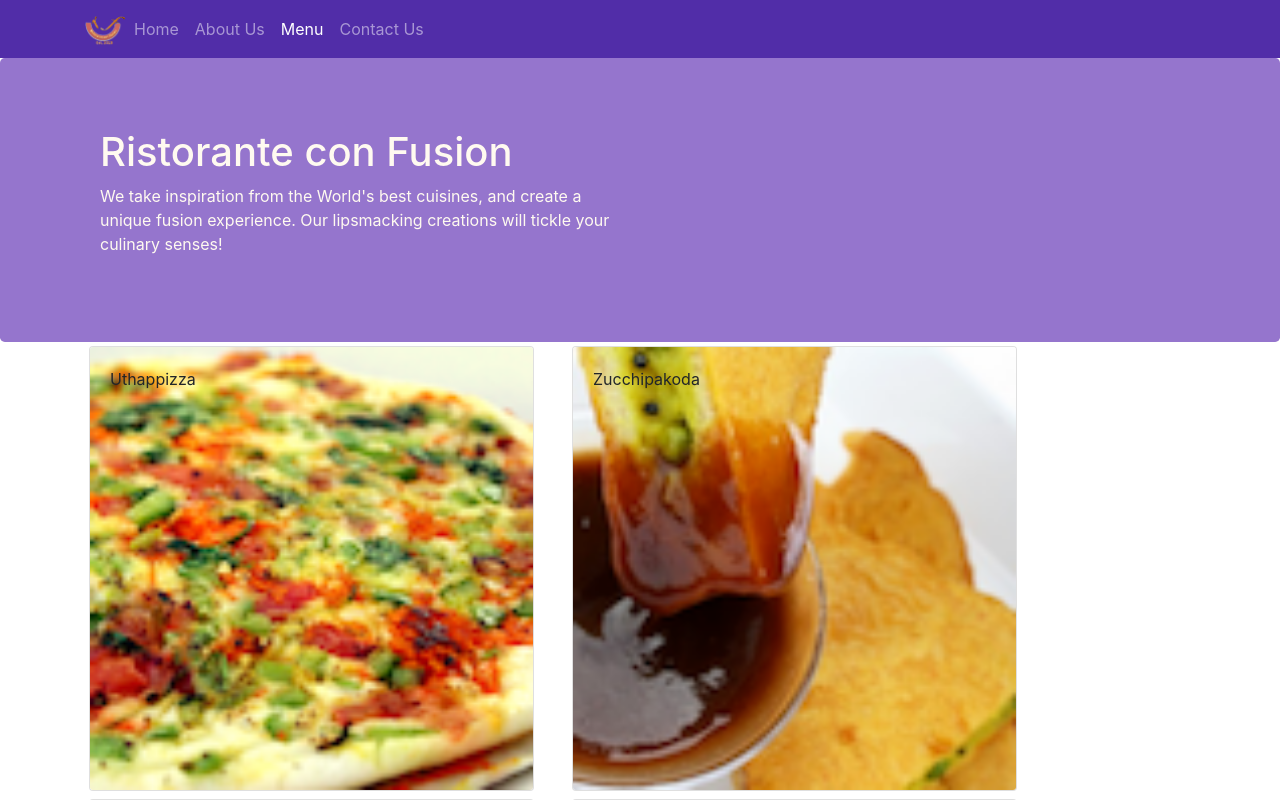
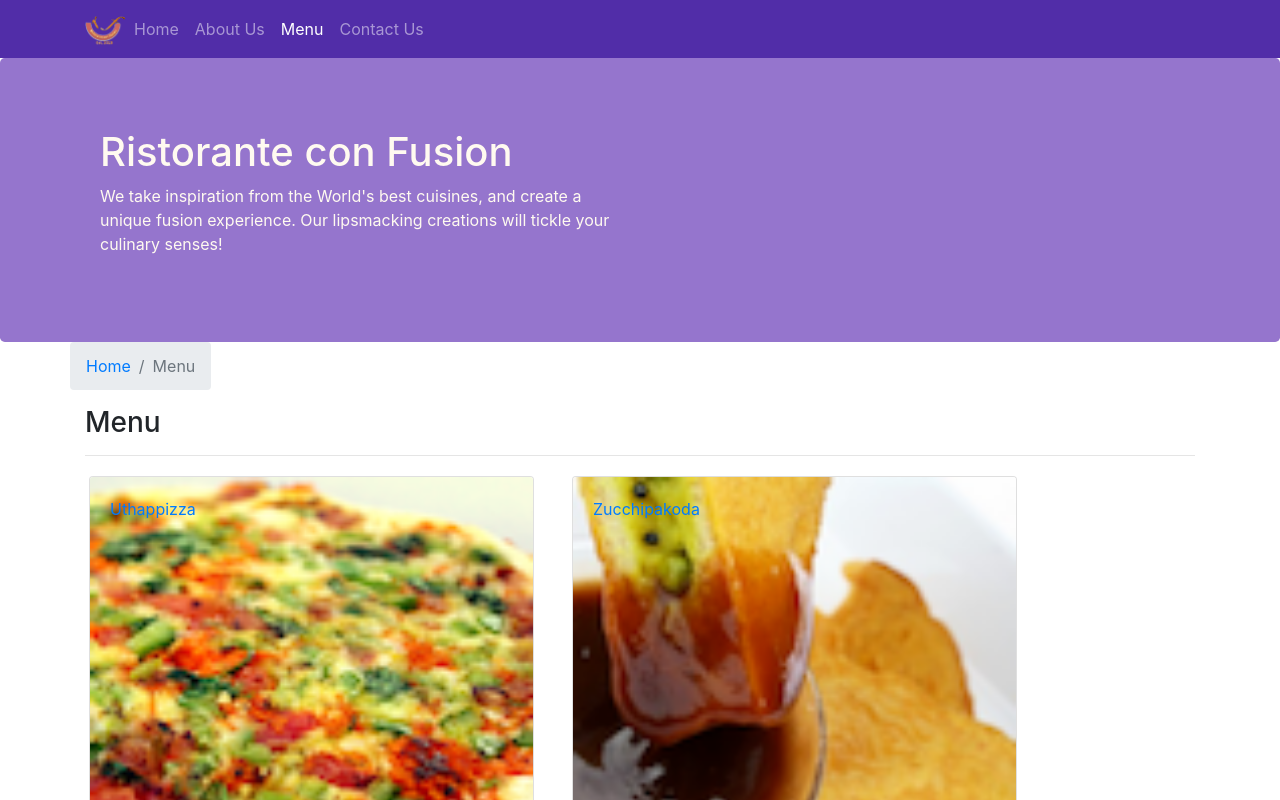
Before and after one commit to VTVIVEK/react-coursera, a React (Create React App) app: page /menu in a window 1280 px wide. Shown: the top 800 px of the page. Built offline with nearby package versions, Linux system fonts and the light colour scheme; the HTML template or start-up script is replaced by a standard one.

Commit message:
Single Page Applications Part 2

```diff
--- a/src/components/ContactComponent.jsx
+++ b/src/components/ContactComponent.jsx
@@ -1,8 +1,20 @@
 import React from 'react';
+import { Breadcrumb, BreadcrumbItem } from 'reactstrap';
+import { Link } from 'react-router-dom';
 
 function Contact(props) {
     return(
         <div className="container">
+            <div className="row">
+                <Breadcrumb>
+                    <BreadcrumbItem><Link to="/home">Home</Link></BreadcrumbItem>
+                    <BreadcrumbItem active>Contact Us</BreadcrumbItem>
+                </Breadcrumb>
+                <div className="col-12">
+                    <h3>Contact Us</h3>
+                    <hr />
+                </div>
+            </div>
             <div className="row row-content">
                 <div className="col-12">
                 <h3>Location Information</h3>
--- a/src/components/DishdetailComponent.jsx
+++ b/src/components/DishdetailComponent.jsx
@@ -1,6 +1,8 @@
 import React from 'react';
 import { Card, CardImg, CardText, CardBody,
-    CardTitle } from 'reactstrap';
+  CardTitle, Breadcrumb, BreadcrumbItem } from 'reactstrap';
+import { Link } from 'react-router-dom';
+
 
   function RenderDish({dish}) {
     if (dish != null){
@@ -44,15 +46,24 @@
     if (props.dish != null){
         var dish = props.dish;
         var comments =props.dish.comments;
-        return(
+        return (
           <div className="container">
           <div className="row">
-            <div  className="col-12 col-md-5 m-1">
-            <RenderDish dish={dish}/>
+              <Breadcrumb>
+                  <BreadcrumbItem><Link to="/menu">Menu</Link></BreadcrumbItem>
+                  <BreadcrumbItem active>{props.dish.name}</BreadcrumbItem>
+              </Breadcrumb>
+              <div className="col-12">
+                  <h3>{props.dish.name}</h3>
+                  <hr />
               </div>
-            <div  className="col-12 col-md-5 m-1">
-              <h4>Comments</h4>
-                <RenderComments comments={comments}/>
+          </div>
+          <div className="row">
+              <div className="col-12 col-md-5 m-1">
+                  <RenderDish dish={props.dish} />
+              </div>
+              <div className="col-12 col-md-5 m-1">
+                  <RenderComments comments={props.comments} />
               </div>
           </div>
           </div>
--- a/src/components/MainComponent.jsx
+++ b/src/components/MainComponent.jsx
@@ -35,14 +35,22 @@
       );
     }
 
+    const DishWithId = ({match}) => {
+      return(
+          <DishDetail dish={this.state.dishes.filter((dish) => dish.id === parseInt(match.params.dishId,10))[0]}
+            comments={this.state.comments.filter((comment) => comment.dishId === parseInt(match.params.dishId,10))} />
+      );
+    };
+
 
     return (
       <div>
          <Header />
          <Switch>
               <Route path='/home' component={HomePage} />
+              <Route exact path='/menu' component={() => <Menu dishes={this.state.dishes} />} />
+              <Route path='/menu/:dishId' component={DishWithId} />
               <Route exact path='/contactus' component={Contact} />
-              <Route exact path='/menu' component={() => <Menu dishes={this.state.dishes} />} />
               <Redirect to="/home" />
           </Switch>
         <Footer />
--- a/src/components/MenuComponent.jsx
+++ b/src/components/MenuComponent.jsx
@@ -1,15 +1,16 @@
 import React from 'react';
-import { Card, CardImg, CardImgOverlay,
-    CardTitle } from 'reactstrap';
+import { Card, CardImg, CardImgOverlay, CardTitle, Breadcrumb, BreadcrumbItem } from 'reactstrap';
+import { Link } from 'react-router-dom';
 
-    function RenderMenuItem ({dish, onClick}) {
+    function RenderMenuItem ({dish}) {
         return (
-            <Card
-                onClick={() => onClick(dish.id)}>
-                <CardImg width="100%" src={dish.image} alt={dish.name} />
-                <CardImgOverlay>
-                    <CardTitle>{dish.name}</CardTitle>
-                </CardImgOverlay>
+            <Card>
+                <Link to={`/menu/${dish.id}`} >
+                    <CardImg width="100%" src={dish.image} alt={dish.name} />
+                    <CardImgOverlay>
+                        <CardTitle>{dish.name}</CardTitle>
+                    </CardImgOverlay>
+                </Link>
             </Card>
         );
     }
@@ -19,13 +20,23 @@
         const menu = props.dishes.map((dish) => {
             return (
                 <div className="col-12 col-md-5 m-1"  key={dish.id}>
-                    <RenderMenuItem dish={dish} onClick={props.onClick} />
+                    <RenderMenuItem dish={dish}/>
                 </div>
             );
         });
 
         return (
             <div className="container">
+                <div className="row">
+                    <Breadcrumb>
+                        <BreadcrumbItem><Link to="/home">Home</Link></BreadcrumbItem>
+                        <BreadcrumbItem active>Menu</BreadcrumbItem>
+                    </Breadcrumb>
+                    <div className="col-12">
+                        <h3>Menu</h3>
+                        <hr />
+                    </div>
+                </div>
                 <div className="row">
                     {menu}
                 </div>
```
Lines whose indentation alone changed are shown as unchanged.
